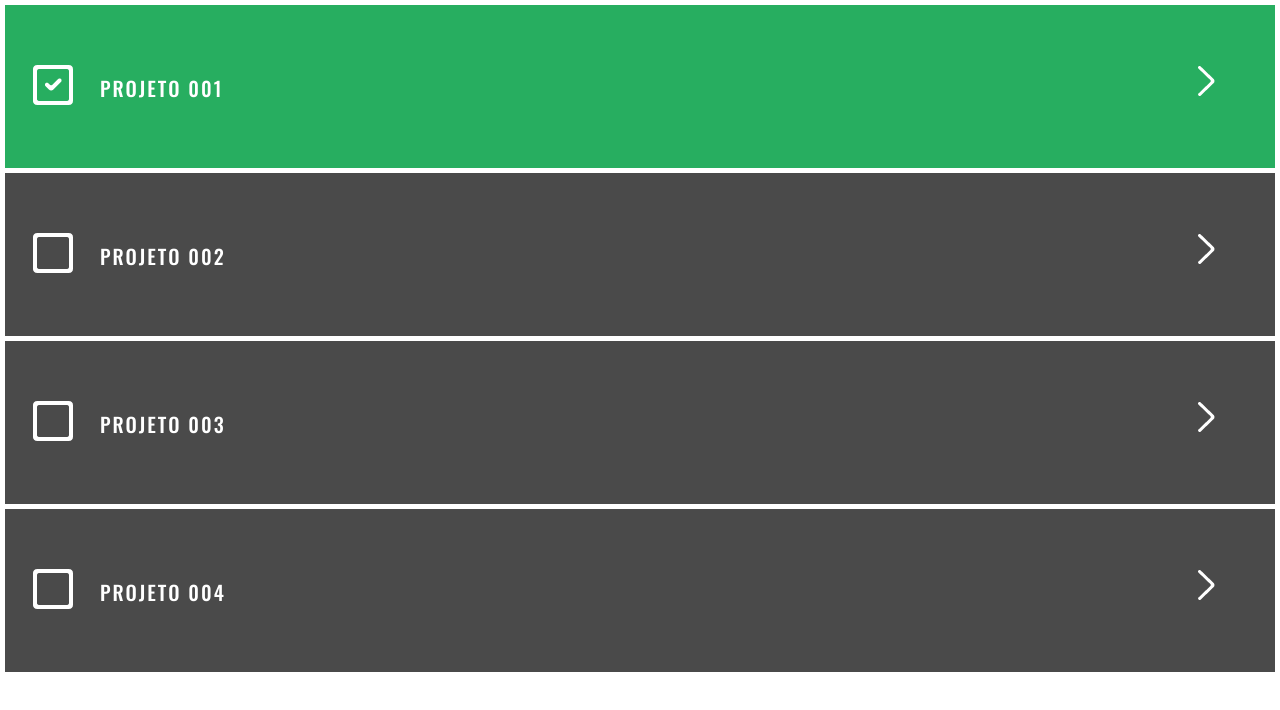
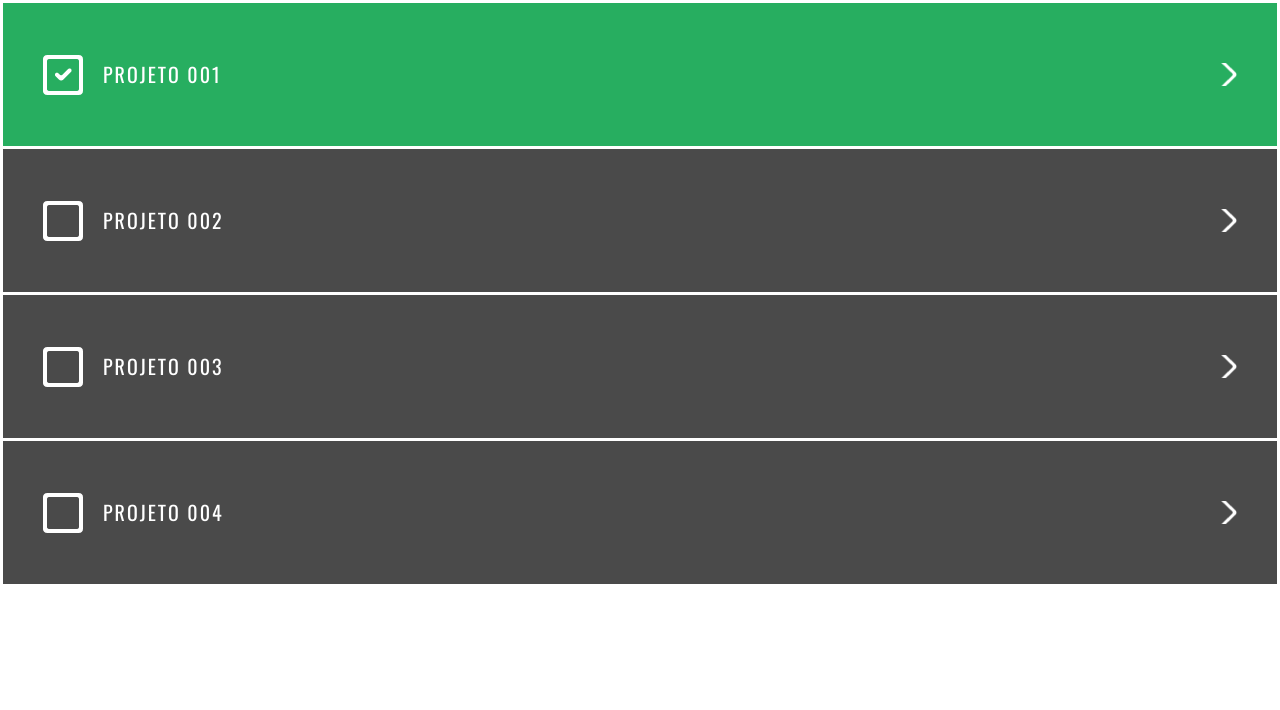
Before and after one commit to carlapveiga/pm-projetos, a plain HTML site: page pm-proj004/index.html in a window 1280 px wide. Drawn offline with nearby package versions, Linux system fonts and the light colour scheme.

```diff
--- a/pm-proj004/estilo.css
+++ b/pm-proj004/estilo.css
@@ -1,57 +1,42 @@
 ul {
-    padding: 0px;
-    margin: 0px;
+    padding: 0;
+    margin: 0;
+}
+
+li {
+    background-color: #4a4a4a;
+    margin: 3px;
+    padding: 60px 40px 60px 100px;
+    background-image: url(quadrado.png);
+    background-repeat: no-repeat;
+    background-position: 40px center;
+    text-transform: none;
 
 }
 
-.um {
-    background-color: #27ae60;
-    margin: 5px;
-    max-width: 100%;
-    padding: 60px 60px 60px 28px;
+a {
+    color: #fff;
+    text-transform: uppercase;
+    text-decoration: none;
     font-family: 'Oswald', sans-serif;
     letter-spacing: 2px;
     font-size: 20px;
-    font-weight: 500;
-    color: #fff;
-    text-transform: uppercase;
+    background-image: url(seta.png);
+    background-repeat: no-repeat;
+    display: block;
+    background-position: right;
+}
+
+li:hover {
+    background-color: #6e6e6e;
 
 }
 
-.dois, .tres, .quatro {
-    padding: 60px 60px 60px 28px;
-    background-color: #4a4a4a;
-    margin: 5px;
-    max-width: 100%;
-    max-height: 100%;
-    font-family: 'Oswald', sans-serif;
-    letter-spacing: 2px;
-    font-size: 20px;
-    font-weight: 500;
-    color: #fff;
-    text-transform: uppercase;
+.feito {
+    background-color: #27ae60;
+    background-image: url(done.png);
 }
 
-.um:hover {
-    background-color: rgba(39, 174, 95, 0.8);
+.feito:hover{
+    background-color: #52be7f;
 }
-
-.dois:hover, .tres:hover, .quatro:hover {
-    background-color: rgba(74, 73, 74, 0.8);
-}
-
-a {
-    text-decoration: none;
-    color: #fff;
-}
-
-.seta {
-    float: right;
-    max-width: 100%;
-}
-
-p {
-    display: inline;
-    margin: 20px;
-    vertical-align: super;
-}
--- a/pm-proj004/index.html
+++ b/pm-proj004/index.html
@@ -1,46 +1,21 @@
-
 <!DOCTYPE html>
-<html lang="en">
+<html lang="pt-br">
 <head>
     <meta charset="UTF-8">
     <title>Projetos</title>
     <link rel="stylesheet" href="normalize.css">
-    <link href="https://fonts.googleapis.com/css?family=Oswald:300,400,500" rel="stylesheet">
+    <link href="https://fonts.googleapis.com/css?family=Oswald:400,500" rel="stylesheet">
     <link rel="stylesheet" href="estilo.css">
 </head>
+
 <body>
-   <ul>
 
-   <li class="um">
-   <a href="/pm-proj001/">
-   <img src="done.png" alt="" class="tentativa">
-   <p>Projeto 001</p>
-   <img src="seta.png" alt="" class="seta">
-   </a>
-   </li>
-
-   <li class="dois">
-   <a href="/pm-proj002/">
-   <img src="quadrado.png" alt="">
-   <p>Projeto 002 </p>
-   <img src="seta.png" alt="" class="seta"></a>
-   </li>
-
-   <li class="tres">
-   <a href="/pm-proj003/">
-   <img src="quadrado.png" alt="">
-   <p>Projeto 003 </p>
-   <img src="seta.png" alt="" class="seta"></a>
-   </li>
-
-   <li class="quatro">
-   <a href="/pm-proj004/">
-   <img src="quadrado.png" alt="">
-   <p>Projeto 004 </p>
-   <img src="seta.png" alt="" class="seta"></a>
-   </li>
-
-   </ul>
+<ul>
+<li class="feito"><a href="../pm-proj001/">Projeto 001</a></li>
+<li ><a href="../pm-proj002/">Projeto 002</a></li>
+<li><a href="../pm-proj003/">Projeto 003</a></li>
+<li><a href="../pm-proj004/">Projeto 004</a></li>
+</ul>
 
 </body>
 </html>
```
Also changed, not shown: index.html (+1 -1 lines).
